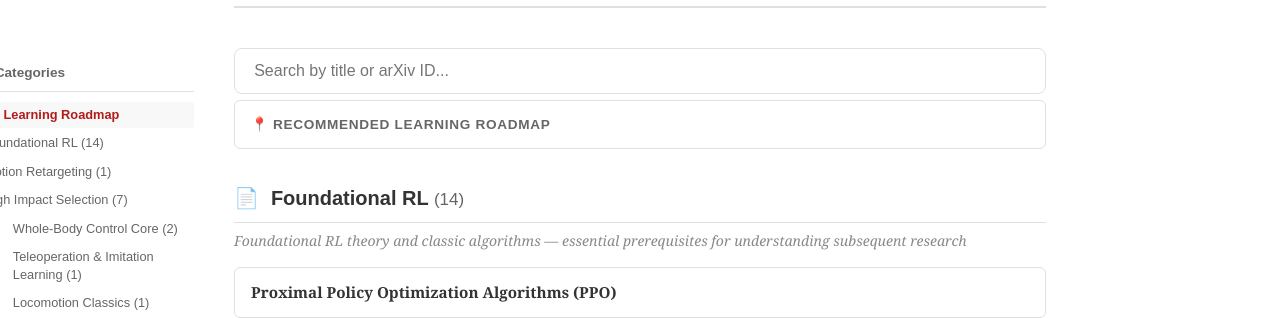
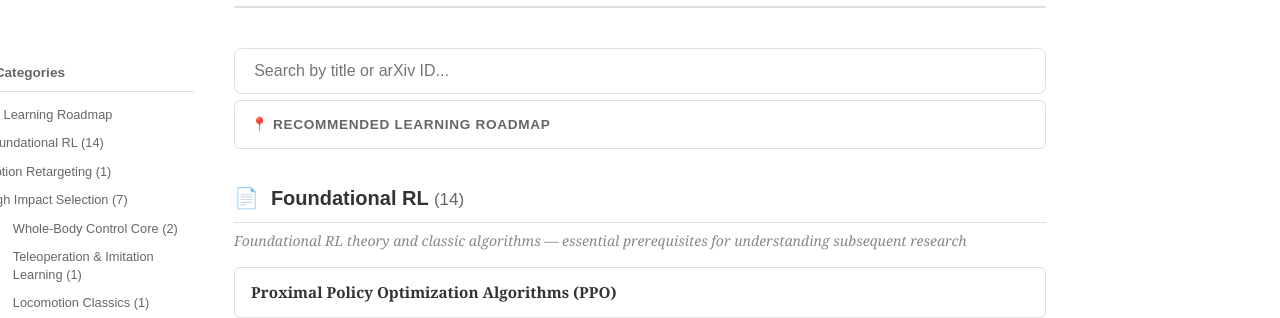
Before and after one commit to ImChong/Humanoid_Robot_Learning_Paper_Notebooks, a Jekyll site: the page built from index.html, in a window 1280 px wide. Shown: the part 230-548 px from the top of the page. Built offline with Jekyll 4.4.1, drawn with Linux system fonts in a browser that asks for light colours.

Commit message:
fix(Home): 修复路线图锚点跳转及分类导航高亮错位
- 给 .mermaid-title 增加 scroll-margin-top，避免点击"学习路线图"时
  summary 被站点头部遮挡，看上去像跳到了 Foundational RL。
- updateActive 改用 getBoundingClientRect().top 与固定探测线（140px）
  比较。原先用 offsetTop（相对于 .index-layout 而非文档）导致比较失真，
  叠加 scroll-margin-top 提升后会高亮到下一节，例如点击 Whole-Body
  Control Core 时高亮 Teleoperation & Imitation Learning。

```diff
--- a/assets/css/style.css
+++ b/assets/css/style.css
@@ -562,6 +562,7 @@ body {
   display: list-item;
   list-style: none; /* Remove bullet/triangle to match paper cards */
   outline: none;
+  scroll-margin-top: 110px;
 }
 
 .mermaid-title::-webkit-details-marker {
@@ -864,7 +865,8 @@ html[data-lang-mode="zh"] .footer-text-zh {
     line-height: 1.3;
   }
   .category-title,
-  .subcategory-title {
+  .subcategory-title,
+  .mermaid-title {
     scroll-margin-top: 130px;
   }
   .mermaid-container {
--- a/index.html
+++ b/index.html
@@ -244,10 +244,12 @@ title: "Home"
   if (targets.length === 0) return;
 
   function updateActive() {
-    var scrollPos = window.scrollY + 100;
+    // Probe just below the sticky header so the link reflects whatever
+    // section is currently anchored at the top of the viewport.
+    var probeY = 140;
     var current = -1;
     for (var i = 0; i < targets.length; i++) {
-      if (targets[i].el.offsetTop <= scrollPos) current = i;
+      if (targets[i].el.getBoundingClientRect().top <= probeY) current = i;
     }
     targets.forEach(function(t, idx) {
       t.link.classList.toggle('active', idx === current);
```
